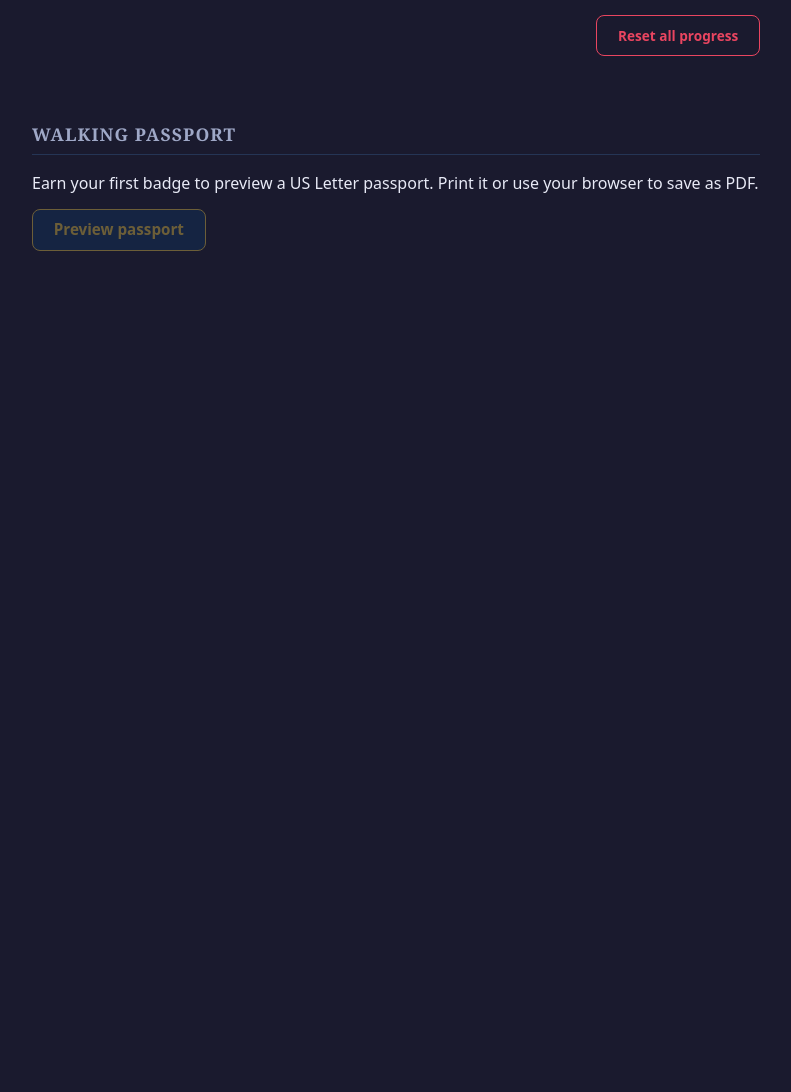
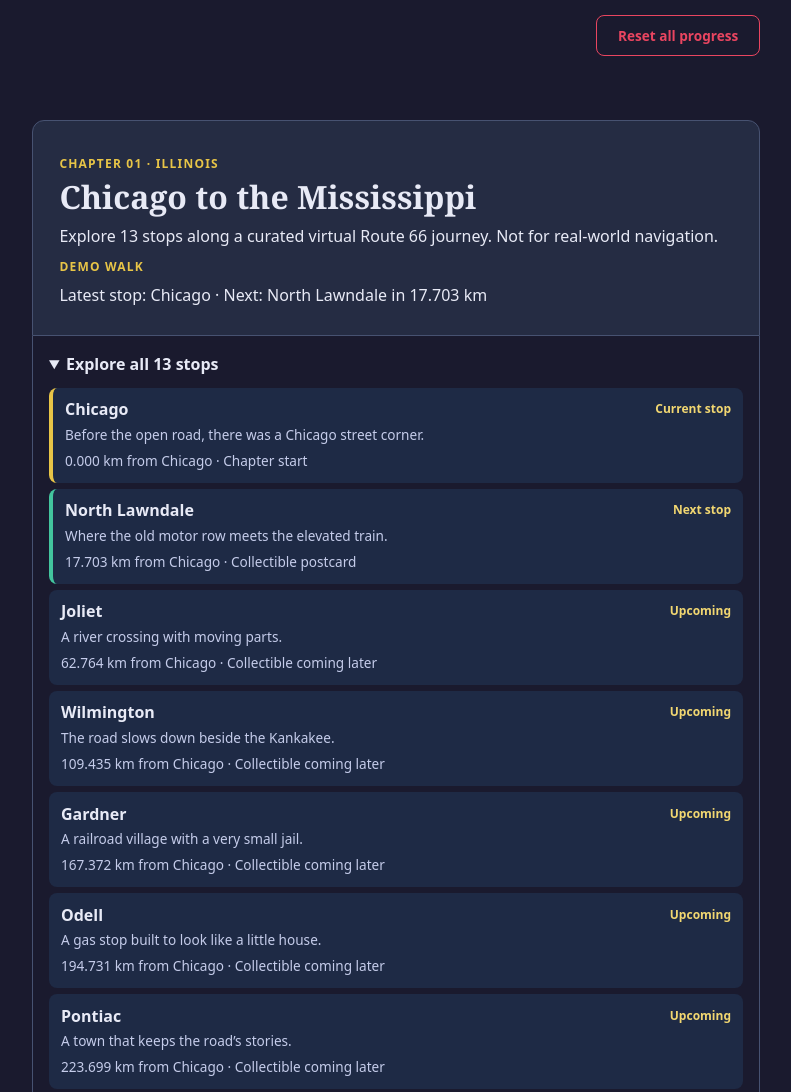
Before and after one commit to mkhsu2002/horizon-walk-north-america, a plain HTML site: page web/index.html in a window 1280 px wide. Shown: the part 1024-2116 px from the top of the page, without its empty margins (244-1035 px from the left). Before the commit the page ends 1324 px from the top, so only its background shows below. Drawn offline with Linux system fonts and the light colour scheme.

Commit message:
Add the 13-stop Illinois route catalogue and next-stop progress

```diff
--- a/web/index.html
+++ b/web/index.html
@@ -137,6 +137,20 @@
     </section>
   </main>
 
+  <section class="route-chapter" aria-labelledby="route-heading">
+    <div class="route-intro">
+      <p class="route-kicker">CHAPTER 01 · ILLINOIS</p>
+      <h2 id="route-heading">Chicago to the Mississippi</h2>
+      <p>Explore 13 stops along a curated virtual Route 66 journey. Not for real-world navigation.</p>
+      <p id="route-mode" class="route-kicker">DEMO WALK</p>
+      <p id="route-progress" role="status" aria-live="polite"></p>
+    </div>
+    <details class="route-details" open>
+      <summary>Explore all 13 stops</summary>
+      <ol id="route-stops" class="route-stops"></ol>
+    </details>
+  </section>
+
   <section class="passport" id="passport" aria-label="Route 66 Walking Passport">
     <h2>Walking Passport</h2>
     <p>Earn your first badge to preview a US Letter passport. Print it or use your browser to save as PDF.</p>
@@ -164,5 +178,6 @@
   <script type="module" src="demo.mjs"></script>
   <script type="module" src="manual.mjs"></script>
   <script type="module" src="passport-bridge.mjs"></script>
+  <script type="module" src="route-view.mjs"></script>
 </body>
 </html>
--- /dev/null
+++ b/web/route-catalog.mjs
@@ -0,0 +1,63 @@
+export const ILLINOIS_STOPS = Object.freeze([
+  { id: "IL00", name: "Chicago",                              meters: 0,      teaser: "Before the open road, there was a Chicago street corner." },
+  { id: "IL01", name: "North Lawndale",                       meters: 17703,  teaser: "Where the old motor row meets the elevated train." },
+  { id: "IL02", name: "Joliet",                               meters: 62764,  teaser: "A river crossing with moving parts." },
+  { id: "IL03", name: "Wilmington",                           meters: 109435, teaser: "The road slows down beside the Kankakee." },
+  { id: "IL04", name: "Gardner",                              meters: 167372, teaser: "A railroad village with a very small jail." },
+  { id: "IL05", name: "Odell",                                meters: 194731, teaser: "A gas stop built to look like a little house." },
+  { id: "IL06", name: "Pontiac",                              meters: 223699, teaser: "A town that keeps the road’s stories." },
+  { id: "IL07", name: "Atlanta",                              meters: 305775, teaser: "A little neon light with a job to do." },
+  { id: "IL08", name: "Sherman",                              meters: 365321, teaser: "Two short ribbons of concrete." },
+  { id: "IL09", name: "Springfield Region",                   meters: 394289, teaser: "The things we carry away from a road." },
+  { id: "IL10", name: "Litchfield",                           meters: 452226, teaser: "The road moved; the neon followed." },
+  { id: "IL11", name: "Staunton",                             meters: 477975, teaser: "A different kind of roadside sign." },
+  { id: "IL12", name: "Old Chain of Rocks Bridge · Illinois Side", meters: 531084, teaser: "A chapter ends where the bridge bends." },
+].map(Object.freeze));
+
+/**
+ * Given a total walked distance in millimeters, return the walker's progress
+ * along the Illinois Route 66 stops.
+ *
+ * @param {number} totalMm - Total walked distance in millimeters. Must be a
+ *   finite, non-negative safe integer.
+ * @returns {{
+ *   current: { id: string, name: string, meters: number, teaser: string },
+ *   next: { id: string, name: string, meters: number, teaser: string } | null,
+ *   remainingToNextMm: number | null,
+ *   remainingToFinishMm: number
+ * }}
+ */
+export function routeProgress(totalMm) {
+  if (
+    typeof totalMm !== "number" ||
+    !Number.isFinite(totalMm) ||
+    !Number.isSafeInteger(totalMm) ||
+    totalMm < 0
+  ) {
+    throw new RangeError(
+      `totalMm must be a finite non-negative safe integer, got ${totalMm}`
+    );
+  }
+
+  const finishMm = ILLINOIS_STOPS.at(-1).meters * 1000;
+  const remainingToFinishMm = Math.max(0, finishMm - totalMm);
+
+  // Find the furthest stop the walker has reached or passed.
+  let currentIndex = 0;
+  for (let i = ILLINOIS_STOPS.length - 1; i >= 0; i--) {
+    if (totalMm >= ILLINOIS_STOPS[i].meters * 1000) {
+      currentIndex = i;
+      break;
+    }
+  }
+
+  const current = ILLINOIS_STOPS[currentIndex];
+  const isLast = currentIndex === ILLINOIS_STOPS.length - 1;
+  const next = isLast ? null : ILLINOIS_STOPS[currentIndex + 1];
+
+  const remainingToNextMm = next === null
+    ? null
+    : next.meters * 1000 - totalMm;
+
+  return { current, next, remainingToNextMm, remainingToFinishMm };
+}
--- /dev/null
+++ b/web/route-view.mjs
@@ -0,0 +1,65 @@
+import { ILLINOIS_STOPS, routeProgress } from './route-catalog.mjs';
+
+let mode = 'Demo';
+const byId = id => document.getElementById(id);
+const region = byId('route-progress');
+const stopsList = byId('route-stops');
+const cards = new Map();
+const distanceLabel = (mm, digits = 3) => new Intl.NumberFormat('en-US', {
+  minimumFractionDigits: digits, maximumFractionDigits: digits,
+}).format(mm / 1e6) + ' km';
+const remainingLabel = mm => mm < 1000
+  ? (mm / 1000).toFixed(3) + ' m'
+  : distanceLabel(mm, 6).replace(/(\.\d*?[1-9])0+ km$|\.0+ km$/, '$1 km');
+
+for (const stop of ILLINOIS_STOPS) {
+  const row = document.createElement('li');
+  row.className = 'route-stop';
+  const title = document.createElement('h3');
+  title.textContent = stop.name;
+  const tag = document.createElement('strong');
+  tag.className = 'route-stop-status';
+  const story = document.createElement('p');
+  story.textContent = stop.teaser;
+  const extra = document.createElement('p');
+  extra.textContent = distanceLabel(stop.meters * 1000) + ' from Chicago · ' + (stop.id === 'IL00'
+    ? 'Chapter start' : stop.id === 'IL01' ? 'Collectible postcard' : 'Collectible coming later');
+  row.append(title, tag, story, extra);
+  stopsList.append(row);
+  cards.set(stop.id, { row, tag });
+}
+
+function totalDistance() {
+  try {
+    const raw = JSON.parse(localStorage.getItem('horizon.route66.' + mode.toLowerCase() + '.v1'));
+    const mm = (mode === 'Demo' ? raw?.totalMm : raw?.state?.totalMm) ?? 0;
+    return Number.isSafeInteger(mm) && mm >= 0 ? mm : 0;
+  } catch { return 0; }
+}
+function update(nextMode = mode) {
+  mode = nextMode;
+  const mm = totalDistance();
+  const progress = routeProgress(mm);
+  byId('route-mode').textContent = mode.toUpperCase() + ' WALK';
+  region.textContent = progress.next
+    ? 'Latest stop: ' + progress.current.name + ' · Next: ' + progress.next.name + ' in ' + remainingLabel(progress.remainingToNextMm)
+    : 'Illinois chapter complete · ' + progress.current.name;
+  for (const stop of ILLINOIS_STOPS) {
+    const { row, tag } = cards.get(stop.id);
+    const status = stop.id === progress.current?.id ? 'Current stop'
+      : stop.id === progress.next?.id ? 'Next stop'
+      : stop.meters * 1000 <= mm ? 'Reached' : 'Upcoming';
+    row.dataset.routeStatus = status;
+    if (tag.textContent !== status) tag.textContent = status;
+    if (status === 'Current stop') row.setAttribute('aria-current','step');
+    else row.removeAttribute('aria-current');
+  }
+}
+byId('mode-demo').addEventListener('click', () => update('Demo'));
+byId('mode-manual').addEventListener('click', () => update('Manual'));
+byId('demo-panel').addEventListener('click', () => queueMicrotask(() => update()));
+byId('manual-form').addEventListener('submit', () => queueMicrotask(() => update()));
+addEventListener('storage', e => {
+  if (e.key === null || e.key === 'horizon.route66.' + mode.toLowerCase() + '.v1') update();
+});
+update();
--- a/web/styles.css
+++ b/web/styles.css
@@ -352,3 +352,19 @@ button:disabled { opacity: 0.4; cursor: not-allowed; }
   .passport-sheet { margin:0; padding:.25in; width:100%; border-radius:0; break-inside:avoid; box-sizing:border-box; print-color-adjust:exact; -webkit-print-color-adjust:exact; }
   .passport-art img { max-height:3.05in; max-width:6.2in; }
 }
+
+.route-chapter { width:min(760px,100%); margin:0 auto; padding:0 1rem 2rem; scroll-margin:1rem; }
+.route-intro { padding:clamp(1rem,3vw,1.65rem); background:#252c43; border:1px solid #475271; border-radius:12px 12px 0 0; }
+.route-intro h2 { color:var(--clr-text); font:700 clamp(1.4rem,4vw,2rem)/1.2 var(--font-serif); margin:.25rem 0 .5rem; }
+.route-intro p { margin-top:.45rem; }
+.route-kicker { color:var(--clr-stripe); font-size:.75rem; font-weight:700; letter-spacing:.1em; }
+.route-details { padding:1rem; border:1px solid #475271; border-top:0; border-radius:0 0 12px 12px; }
+.route-details summary { font-weight:700; cursor:pointer; color:var(--clr-text); }
+.route-stops { list-style:none; margin:.65rem 0 0; display:grid; gap:.4rem; }
+.route-stop { display:grid; grid-template-columns:minmax(0,1fr) auto; gap:.25rem 1rem; padding:.7rem .75rem; border-radius:8px; background:var(--clr-surface); }
+.route-stop[data-route-status="Current stop"] { border-left:4px solid var(--clr-stripe); }
+.route-stop[data-route-status="Next stop"] { border-left:4px solid #43c59e; }
+.route-stop h3 { font-size:1rem; line-height:1.3; overflow-wrap:anywhere; }
+.route-stop p { grid-column:1/-1; font-size:.85rem; color:#c5ccea; }
+.route-stop-status { font-size:.75rem; text-align:right; color:#f2d771; }
+@media(max-width:420px) { .route-stop { grid-template-columns:1fr; gap:.2rem; } .route-stop-status { text-align:left; } }
```
Also changed, not shown: tests/route-catalog.test.mjs (added, +130 -0 lines), 3 other files.
